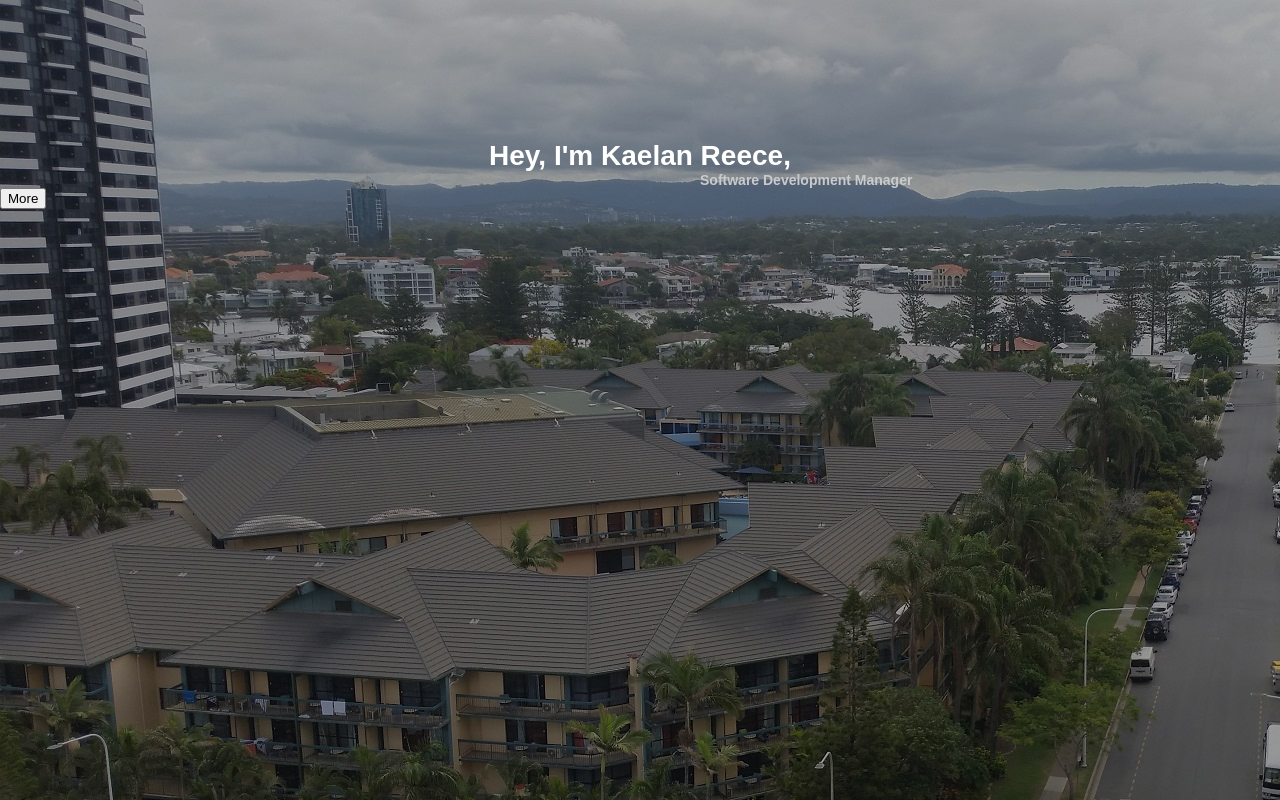
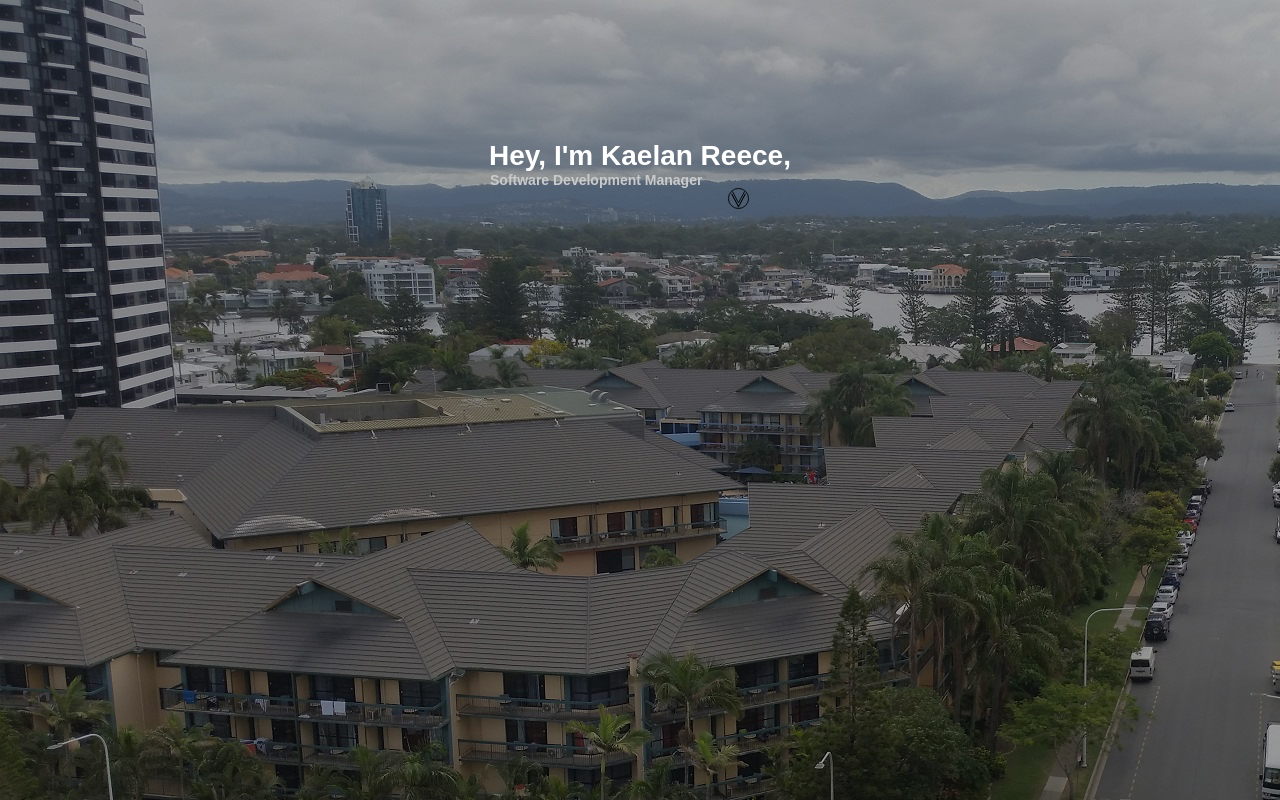
Before and after one commit to kaelanhr/PortfolioSite, a React (Create React App) app in the folder Client/: page / in a window 1280 px wide. Shown: the top 800 px of the page. Built offline with nearby package versions, Linux system fonts and the light colour scheme; no server answers.

Commit message:
add expand icon, likely to be replaced later.

```diff
--- a/Client/src/App.scss
+++ b/Client/src/App.scss
@@ -1,4 +1,6 @@
 @import "scss/About.scss";
+
+$HomeLeftPadding: 35em;
 
 .App {
   text-align: center;
@@ -33,7 +35,12 @@ body {
     color: rgb(202, 202, 202);
     text-align: center;
     font-weight: bold;
-    padding-left: 50em;
+    padding-left: $HomeLeftPadding;
+  }
+  .expand-icon {
+    height: 1.5em;
+    padding-left: 52em;
+    padding-bottom: 0.5em;
   }
 }
 
--- a/Client/src/Components/Pages/Home.tsx
+++ b/Client/src/Components/Pages/Home.tsx
@@ -19,7 +19,7 @@ export default class Home extends Component {
 				<h1>Hey, I'm Kaelan Reece,</h1>
 				<span>Software Development Manager</span>
 				<br />
-				<button onClick={() => this.showInfo = !this.showInfo}>More</button>
+				<img className="expand-icon" src="/Icons/Expand.svg" onClick={() => this.showInfo = !this.showInfo} />
 				<div className="home-page-content">
 					{moreInfo}
 
```
Also changed, not shown: Client/public/Icons/Expand.svg (added).
